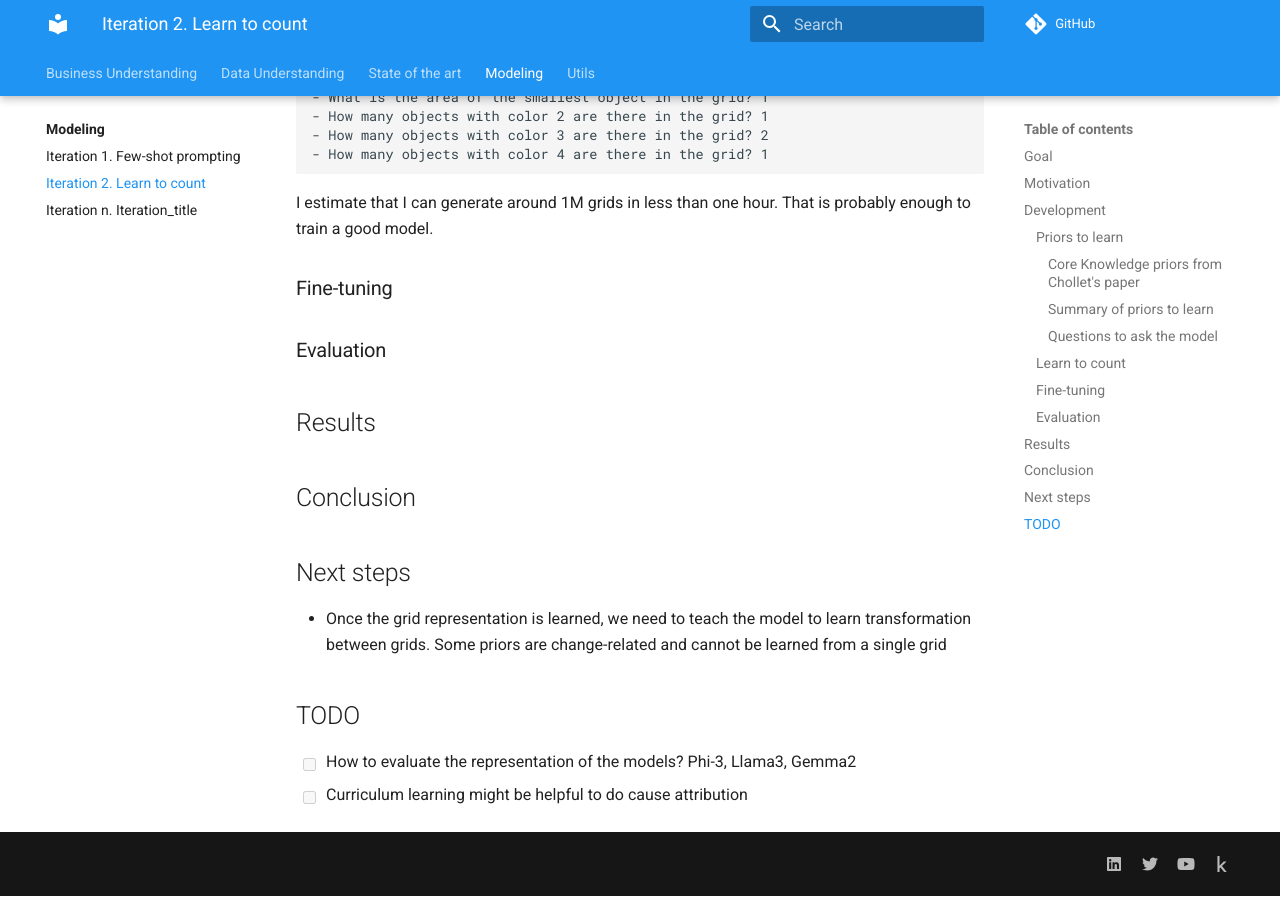
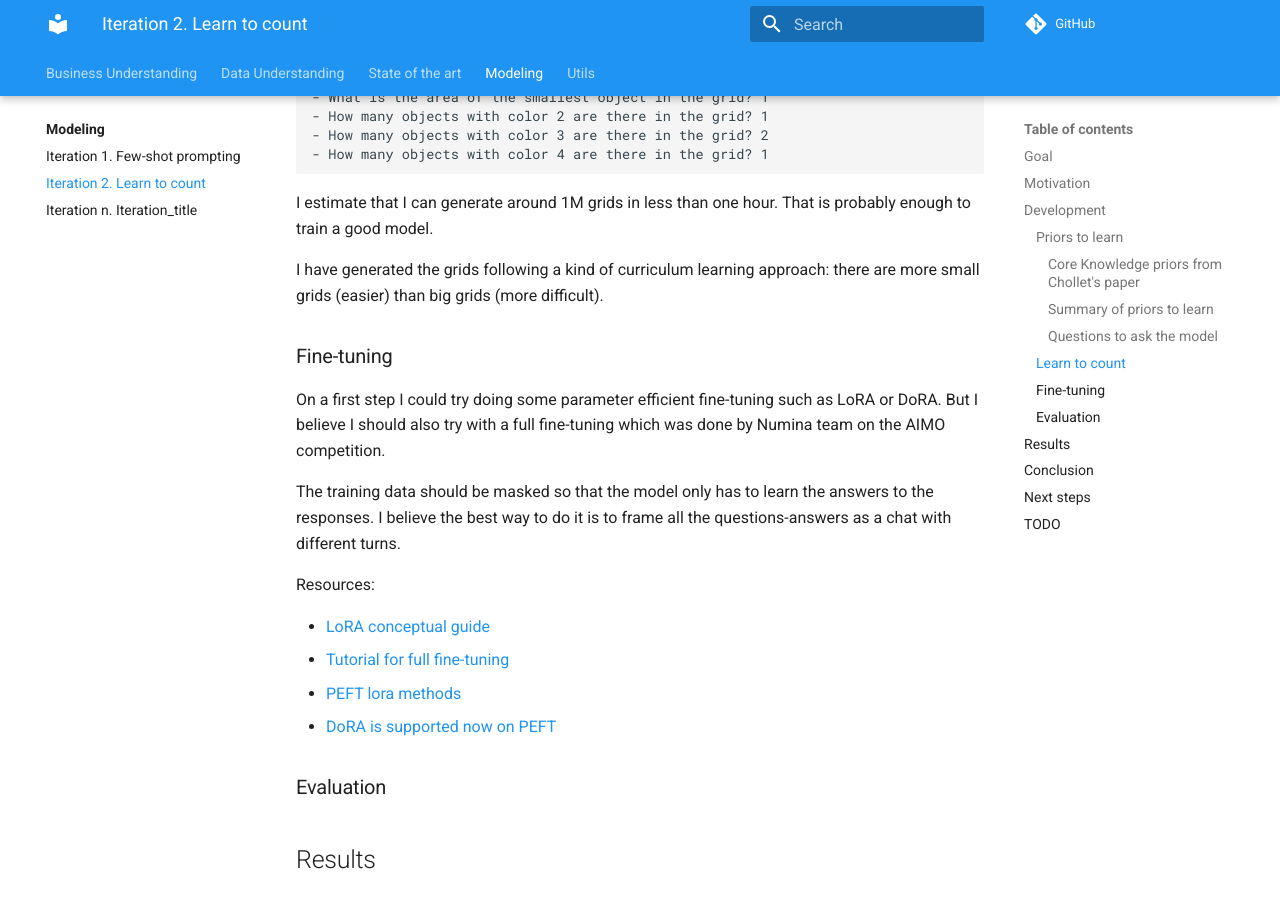
Before and after one commit to zhengjunyao-work/arc24, an MkDocs documentation site: the page built from docs/modeling/Iteration_02_learn_to_count.md, in a window 1280 px wide and 900 px high, scrolled down 3278 px. Built offline with MkDocs 1.6.1 and Material for MkDocs 9.7.7, drawn with Linux system fonts in a browser that asks for light colours; comment, search, counter and statistics services are not loaded.

Commit message:
added some resources about how to fine-tune the model

```diff
--- a/docs/modeling/Iteration_02_learn_to_count.md
+++ b/docs/modeling/Iteration_02_learn_to_count.md
@@ -101,7 +101,23 @@ And this is a sample grid along with questions and answers.
 
 I estimate that I can generate around 1M grids in less than one hour. That is probably enough to train a good model.
 
+I have generated the grids following a kind of curriculum learning approach: there are more small grids (easier) than big grids (more difficult).
+
 ### Fine-tuning
+
+On a first step I could try doing some parameter efficient fine-tuning such as LoRA or DoRA.
+But I believe I should also try with a full fine-tuning which was done by Numina team
+on the AIMO competition.
+
+The training data should be masked so that the model only has to learn the answers to the responses. I believe
+the best way to do it is to frame all the questions-answers as a chat with different turns.
+
+Resources:
+
+- [LoRA conceptual guide](https://huggingface.co/docs/peft/main/en/conceptual_guides/lora)
+- [Tutorial for full fine-tuning](https://huggingface.co/docs/transformers/en/training)
+- [PEFT lora methods](https://huggingface.co/docs/peft/en/task_guides/lora_based_methods)
+- [DoRA is supported now on PEFT](https://huggingface.co/docs/peft/en/developer_guides/lora#weight-decomposed-low-rank-adaptation-dora)
 
 ### Evaluation
 
```
